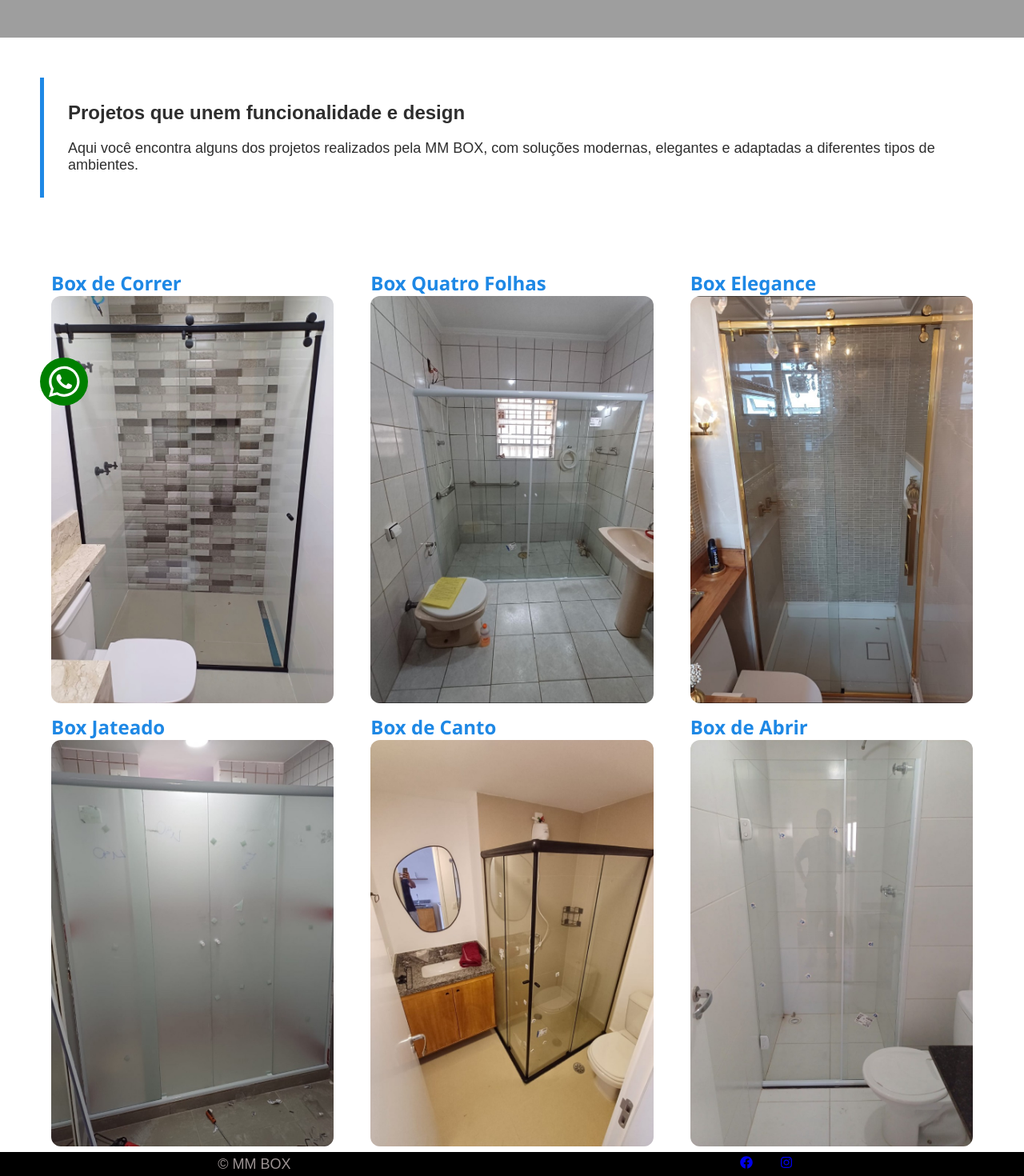
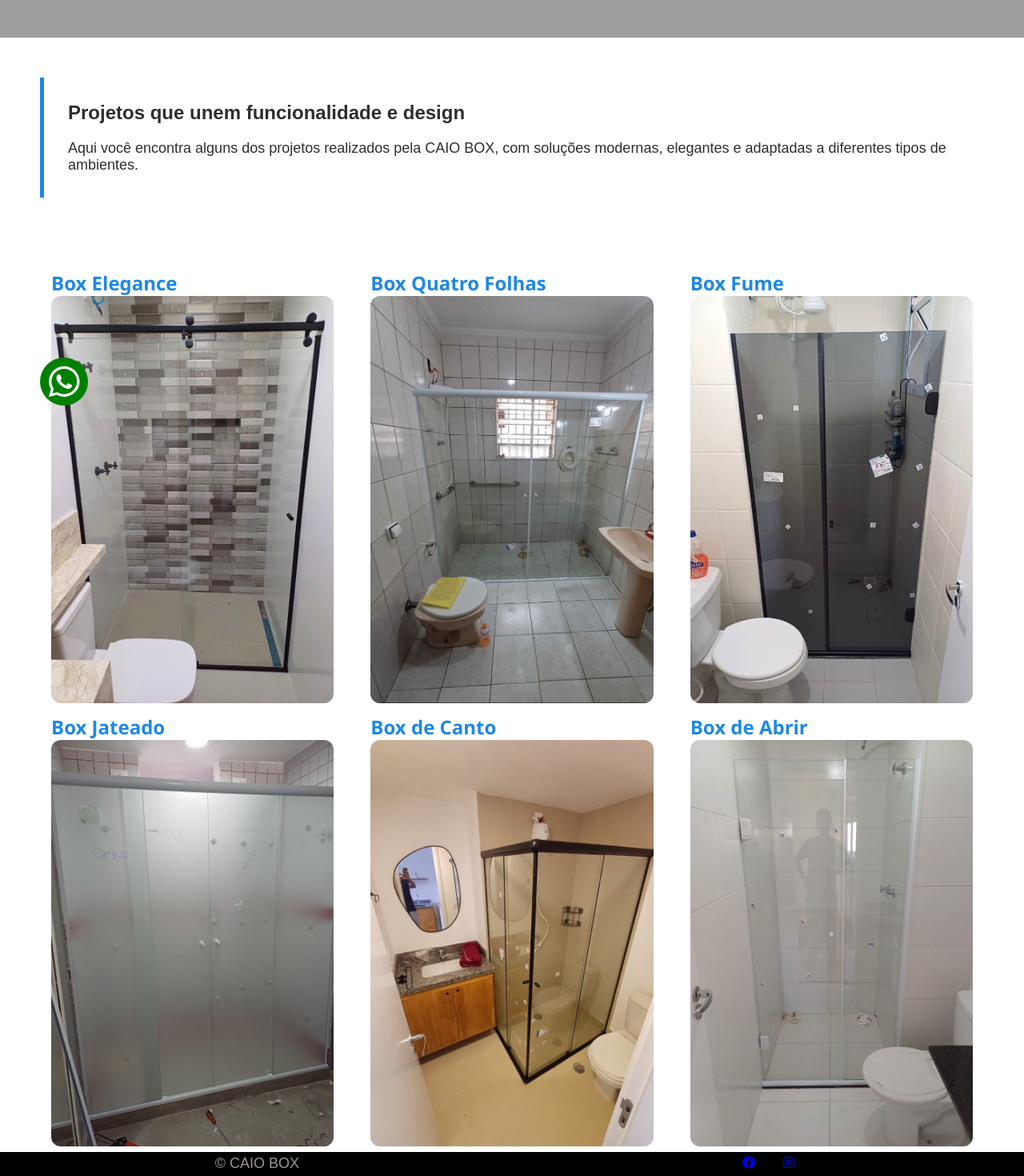
Before and after one commit to DevJuniorBruno/Vidracaria, a React (Create React App) app: page /banhoetosa in a window 1280 px wide. Shown: the part 253-1723 px from the top of the page at 80% size. Built offline with nearby package versions, Linux system fonts and the light colour scheme; grey boxes are pictures that could not be loaded.

Commit message:
box adjust

```diff
--- a/src/Components/Footer/index.js
+++ b/src/Components/Footer/index.js
@@ -6,7 +6,7 @@ import { FaFacebook, FaInstagram } from 'react-icons/fa';
         <footer>
             <div className='social_footer'>
                 <div>
-                    <p>© MM BOX</p>
+                    <p>© CAIO BOX</p>
                 </div>
                 <div className='social_list'>
 
--- a/src/pages/Banho e Tosa/index.js
+++ b/src/pages/Banho e Tosa/index.js
@@ -3,11 +3,11 @@ import './banhoetosa.css';
 // IMAGENS DOS PROJETOS
 import BoxDeCorrer from '../../img/boxdecorrer.jpg';
 import BoxQuatroFolhas from '../../img/boxquatrofolhas.jpg';
-import BoxElegance from '../../img/boxelegance.jpg';
 import BoxJateado from '../../img/boxjateado.jpg';
 import BoxDeCanto from '../../img/boxdecanto.jpg';
 import BoxDeAbrir from '../../img/boxdeabrir.jpg';
 import WhatsAppButton from '../../Components/WhatsButton';
+import BoxFume from '../../img/boxfume.jpg';
 
 function BanhoeTosa() {
   return (
@@ -23,7 +23,7 @@ function BanhoeTosa() {
                         <h1>
                             Projetos que unem funcionalidade e design
                         </h1>
-                        <p>Aqui você encontra alguns dos projetos realizados pela MM BOX, com soluções modernas,
+                        <p>Aqui você encontra alguns dos projetos realizados pela CAIO BOX, com soluções modernas,
                              elegantes e adaptadas a diferentes tipos de ambientes.
                         </p>
          </div>
@@ -32,8 +32,8 @@ function BanhoeTosa() {
       <div className="projects-gallery">
 
         <div className="project-card">
-            <span className= 'h1-card'>Box de Correr</span>
-          <img src={BoxDeCorrer} alt="Box de correr" />
+            <span className= 'h1-card'>Box Elegance</span>
+          <img src={BoxDeCorrer} alt="Box elegance" />
 
         </div>
 
@@ -43,8 +43,8 @@ function BanhoeTosa() {
         </div>
 
         <div className="project-card">
-          <span className= 'h1-card'>Box Elegance</span>
-          <img src={BoxElegance} alt="Box Elegance" />
+          <span className= 'h1-card'>Box Fume</span>
+          <img src={BoxFume} alt="Box Fume" />
         </div>
 
         <div className="project-card">
--- a/src/pages/Farmácia e Medicamentos/index.js
+++ b/src/pages/Farmácia e Medicamentos/index.js
@@ -16,7 +16,7 @@ function Servicos() {
                         <h1>
                             Soluções completas em box de vidro para seu banheiro
                         </h1>
-                        <p>A MM BOX oferece um serviço completo, desde a medição até a instalação final,
+                        <p>A CAIO BOX oferece um serviço completo, desde a medição até a instalação final,
                            garantindo um resultado funcional, seguro e esteticamente sofisticado.
                         </p>
                     </div>
```
Also changed, not shown: src/img/boxfume.jpg (added).
